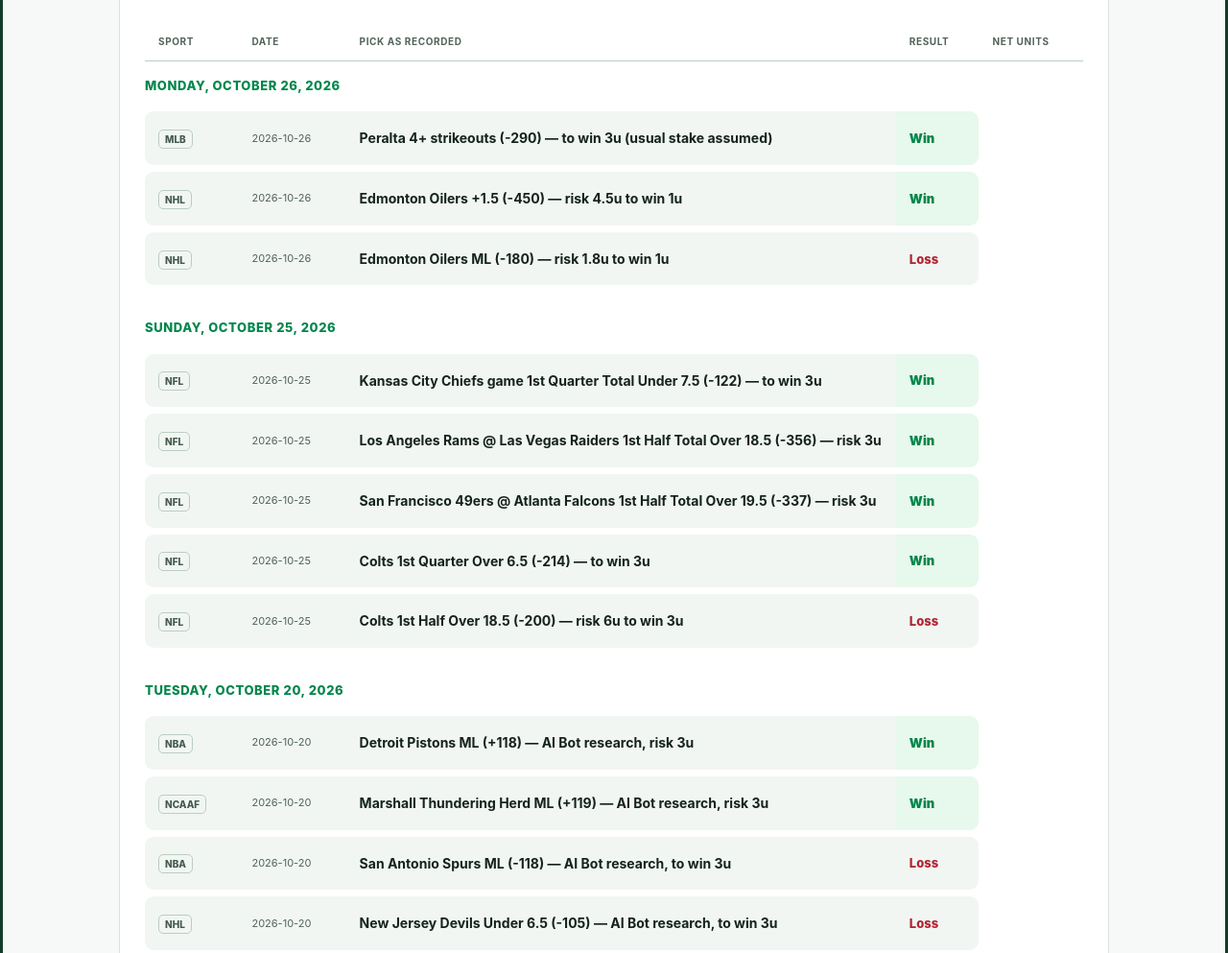
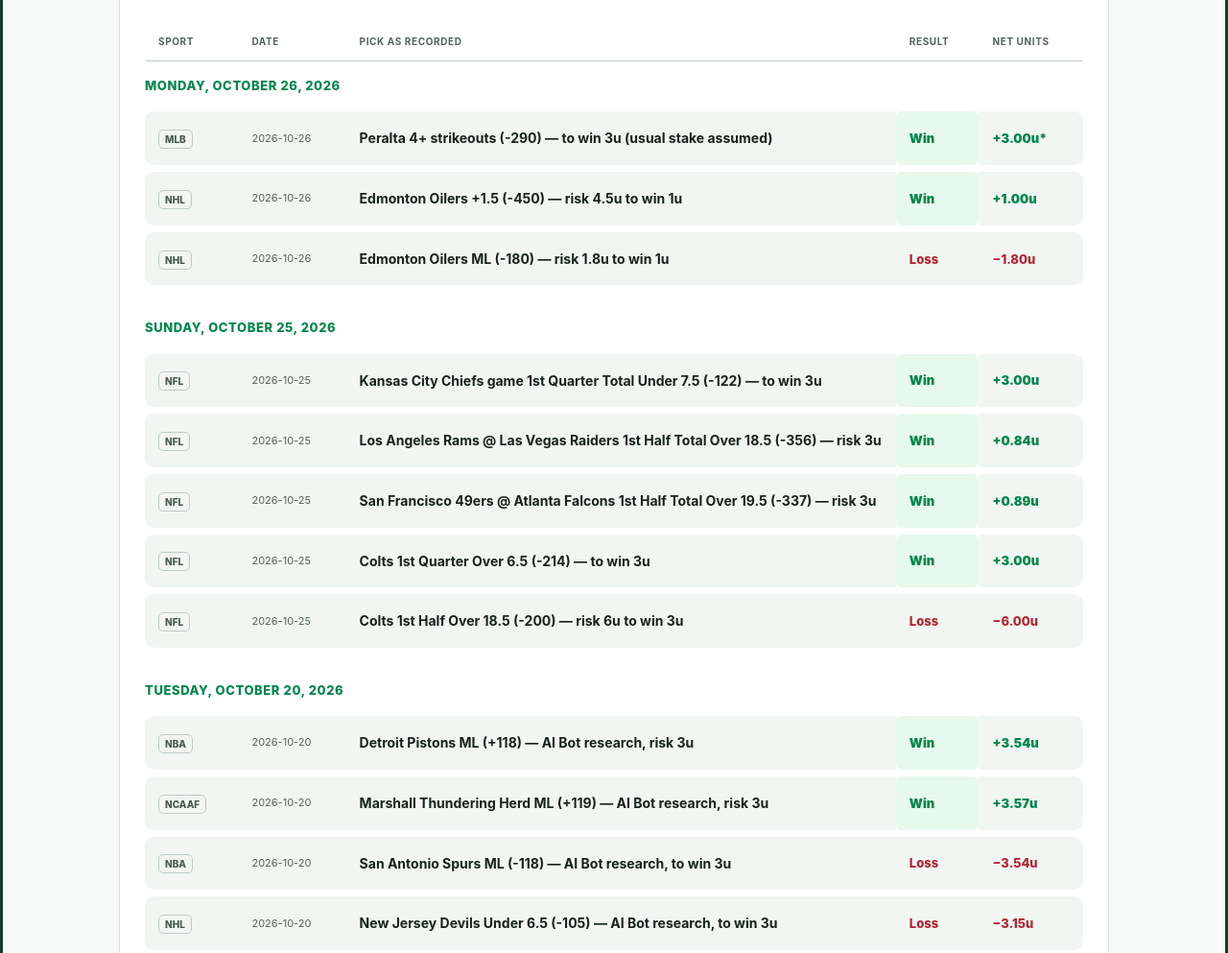
Before and after one commit to urmansince86ca-cpu/results-, a plain HTML site: page index.html in a window 1280 px wide. Shown: the part 2181-3174 px from the top of the page at 96% size. Drawn offline with Linux system fonts and the light colour scheme; no server answers.

Commit message:
Hide November 3 aggregate row from visible ledger; preserve totals and repair row markup

```diff
--- a/index.html
+++ b/index.html
@@ -449,11 +449,11 @@
 const year=$('year-filter').value,isCurrent=year==='2026';$('month-filter').disabled=!isCurrent;$('month-buttons').hidden=!isCurrent;Array.from($('month-buttons').children).forEach(b=>b.setAttribute('aria-pressed',String(b.dataset.month===$('month-filter').value)));$('chart-box').hidden=!isCurrent;$('pick-ledger').hidden=!isCurrent;$('year-message').hidden=isCurrent;
 document.querySelectorAll('.sport-tab').forEach(b=>b.setAttribute('aria-pressed',String(isCurrent&&b.dataset.sport===selectedSport)));
 if(!isCurrent){$('season-ledger').textContent=year+' historical summary';$('ledger-description').textContent='Provided season figure';$('year-message').textContent=year+' net units: '+format(history[year])+'. This is a supplied historical summary. Individual picks for this year have not been imported.';return;}
-const all=subset(selectedSport).filter(p=>p.outcome!=='PENDING'),st=stats(all);if(selectedSport==='all')st.net+=DUBCLUB_OCT_2026_NET;const month=$('month-filter').value,filtered=month==='all'?all:all.filter(p=>p.date.slice(5,7)===month),shown=filtered.slice(0,limit);
+const all=subset(selectedSport).filter(p=>p.outcome!=='PENDING'),st=stats(all);if(selectedSport==='all')st.net+=DUBCLUB_OCT_2026_NET;const month=$('month-filter').value,filtered=(month==='all'?all:all.filter(p=>p.date.slice(5,7)===month)).filter(p=>!(p.date==='2026-11-03'&&p.outcome==='SUMMARY'&&p.pick==='DubClub official daily net - 4 NCAAB picks')),shown=filtered.slice(0,limit);
 $('net-summary').textContent=format(st.net);$('net-summary').className='summary-number '+tone(st.net);$('record-summary').textContent=st.w+'–'+st.l+'–'+st.p;$('rate-summary').textContent=st.w+st.l?(100*st.w/(st.w+st.l)).toFixed(1)+'%':'—';$('count-summary').textContent=all.filter(p=>p.outcome!=='SUMMARY').length.toLocaleString('en-US');
 $('season-ledger').textContent='Results ledger · '+sportNames[selectedSport];$('ledger-description').textContent='Choose any month below, or use Load more to continue through all results. Each row shows the pick, result, and net units.';
 $('ledger-body').innerHTML=shown.length?shown.map((p,i)=>{const dateHeading=i===0||shown[i-1].date!==p.date?'<tr class="date-divider"><td colspan="5">'+esc(new Date(p.date+'T12:00:00Z').toLocaleDateString('en-US',{weekday:'long',month:'long',day:'numeric',year:'numeric',timeZone:'UTC'}))+'</td></tr>':'';return dateHeading+'<tr><td data-label="Sport"><span class="badge">'+esc(sportNames[p.sport]||p.sport)+'</span></td><td data-label="Date">'+esc(p.date)+'</td><td data-label="Pick"><span class="pick-text">'+esc(p.pick)+'</span></td><td data-label="Result" class="'+(p.outcome==='WIN'?'positive':p.outcome==='LOSS'?'negative':'neutral')+'">'+esc(p.outcome==='WIN'?'Win':p.outcome==='LOSS'?'Loss':p.outcome==='SUMMARY'?'Daily total':p.outcome==='PENDING'?'Pending verification':'Push')
-3.+'</td><td data-label="Net Units" class="'+tone(p.cents)+'">'+(Number.isFinite(p.cents)?format(p.cents)+(p.estimated?'*':''):'')+'</td></tr>';}).join(''):'<tr><td colspan="5" class="empty-state">No recorded picks match this filter.</td></tr>';
++'</td><td data-label="Net Units" class="'+tone(p.cents)+'">'+(Number.isFinite(p.cents)?format(p.cents)+(p.estimated?'*':''):'')+'</td></tr>';}).join(''):'<tr><td colspan="5" class="empty-state">No recorded picks match this filter.</td></tr>';
 $('ledger-count').textContent='Showing '+shown.length+' of '+filtered.length+' picks'+(month==='all'?'':' in '+$('month-filter').selectedOptions[0].textContent);$('load-more').hidden=shown.length>=filtered.length;drawChart(all);
 }
 const monthNames=['All months','January','February','March','April','May','June','July','August','September','October','November','December'];monthNames.forEach((name,i)=>{const button=document.createElement('button');button.type='button';button.dataset.month=i?String(i).padStart(2,'0'):'all';button.textContent=name;button.addEventListener('click',()=>{$('month-filter').value=button.dataset.month;limit=50;render();});$('month-buttons').appendChild(button);});
```
